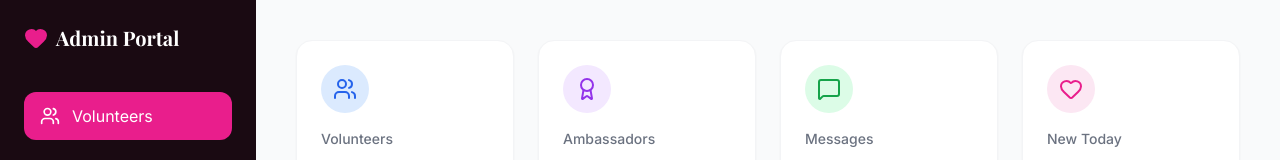
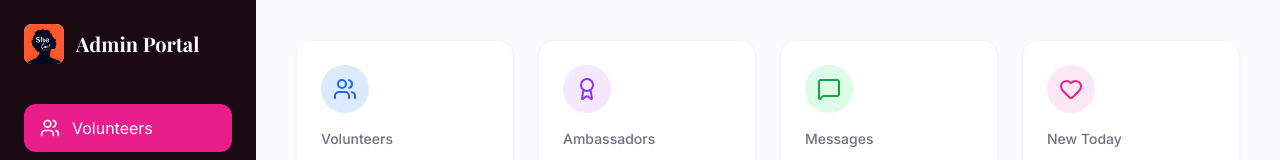
Before and after one commit to rupesh1285/she-can-foundation, a React (Vite) app in the folder client/: page /admin/dashboard in a window 1280 px wide. Shown: the top 160 px of the page. Built offline with nearby package versions, Linux system fonts and the light colour scheme; no server answers; sample sign-in values are in the browser's storage.

Commit message:
feat(client): Replace Heart icon with She Can Foundation logo in Admin Dashboard sidebar

```diff
--- a/client/src/pages/AdminDashboard.tsx
+++ b/client/src/pages/AdminDashboard.tsx
@@ -85,8 +85,10 @@ export const AdminDashboard = () => {
     <div className="min-h-screen bg-gray-50 flex flex-col md:flex-row">
       {/* Sidebar */}
       <aside className="w-full md:w-64 bg-[#1A0A12] text-white p-6 flex flex-col">
-        <div className="flex items-center gap-2 mb-10">
-          <Heart className="text-[#E91E8C]" fill="#E91E8C" size={24} />
+        <div className="flex items-center gap-3 mb-10">
+          <div className="w-10 h-10 flex items-center justify-center bg-gray-100 rounded-lg overflow-hidden shrink-0">
+            <img src="/images/logo.png" alt="She Can Foundation Logo" className="w-full h-full object-contain" />
+          </div>
           <span className="text-xl font-bold font-serif">Admin Portal</span>
         </div>
 
```
